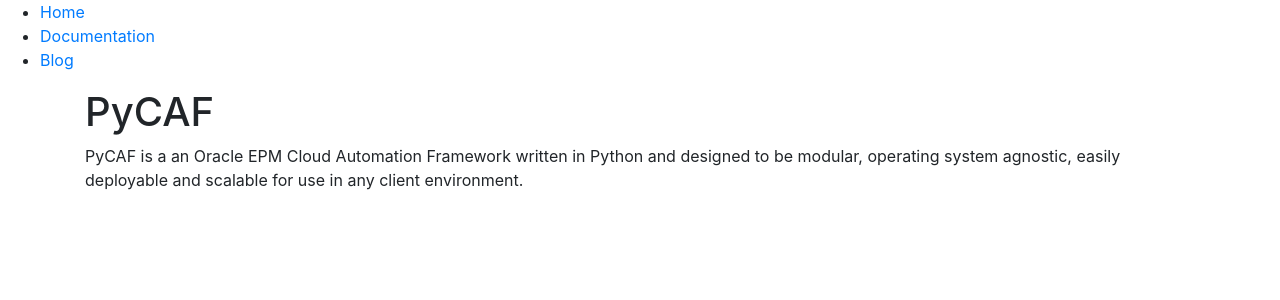
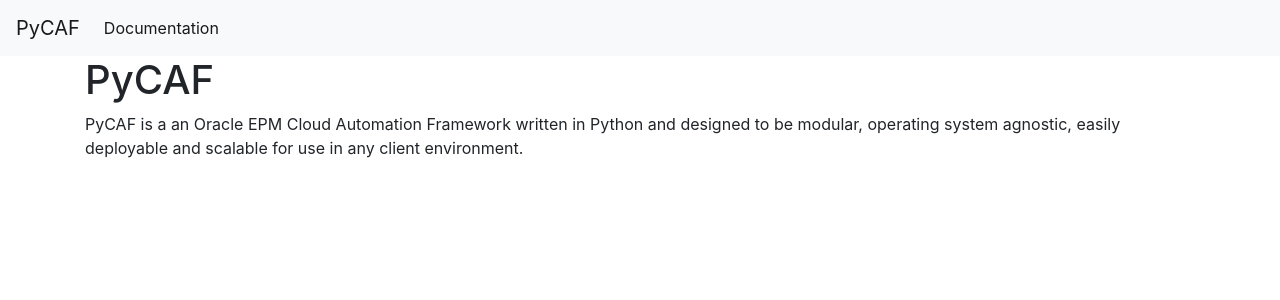
Before and after one commit to thehackettgroup/thehackettgroup.github.io, a Jekyll site: the page built from index.html, in a window 1280 px wide. Shown: the top 300 px of the page. Built offline with Jekyll 4.4.1, drawn with Linux system fonts in a browser that asks for light colours.

Commit message:
test bootstrap

```diff
--- a/_layouts/defaulttest.html
+++ b/_layouts/defaulttest.html
@@ -11,12 +11,18 @@
     <title>{{ page.title }}</title>
   </head>
   <body>
-    <nav>
-        <ul>
-            <li><a href="/">Home</a></li>
-            <li><a href="/documentation">Documentation</a></li>
-            <li><a href="/blog">Blog</a></li>
+    <nav class="navbar navbar-expand-lg navbar-light bg-light">
+      <a class="navbar-brand" href="/">PyCAF</a>
+      <button class="navbar-toggler" type="button" data-toggle="collapse" data-target="#navbarNav" aria-controls="navbarNav" aria-expanded="false" aria-label="Toggle navigation">
+        <span class="navbar-toggler-icon"></span>
+      </button>
+      <div class="collapse navbar-collapse" id="navbarNav">
+        <ul class="navbar-nav">
+          <li class="nav-item active">
+            <a class="nav-link" href="/documentation">Documentation<span class="sr-only">(current)</span></a>
+          </li>
         </ul>
+      </div>
     </nav>
     <div class="container">
 
```
